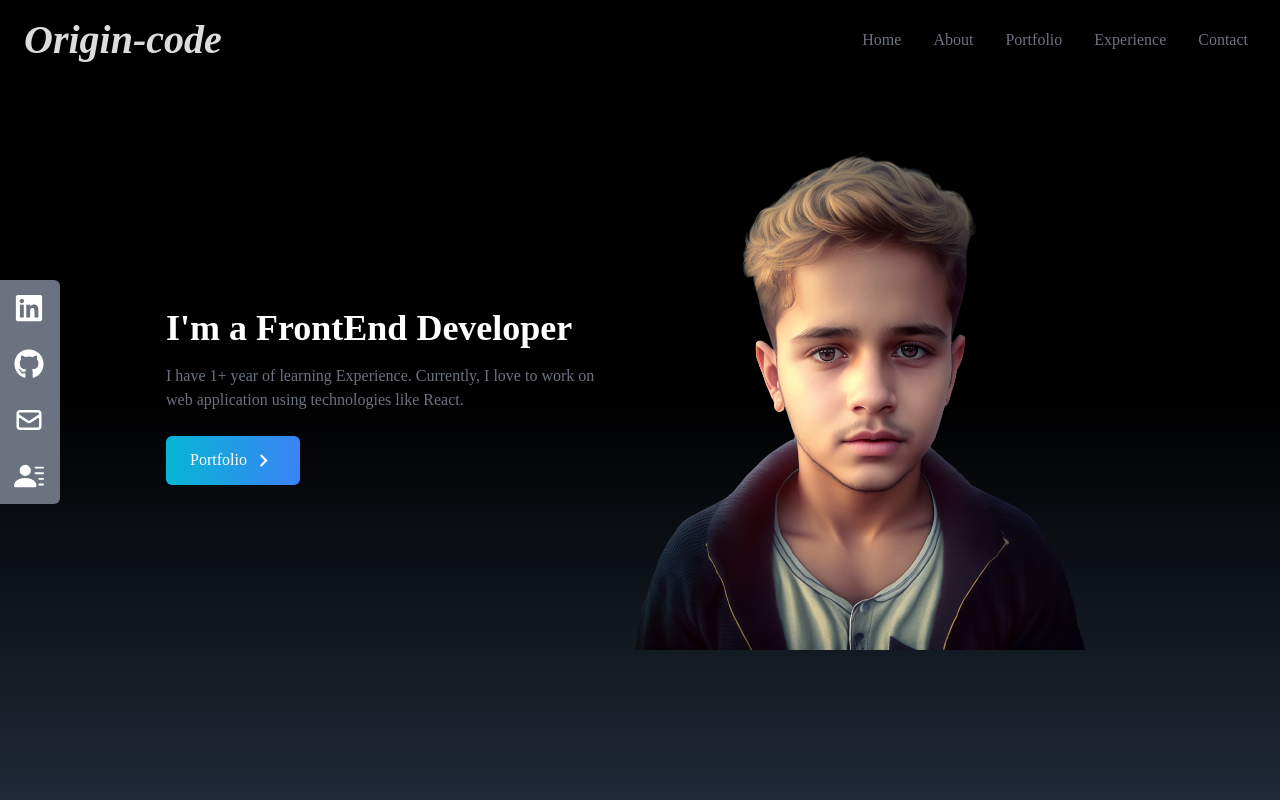
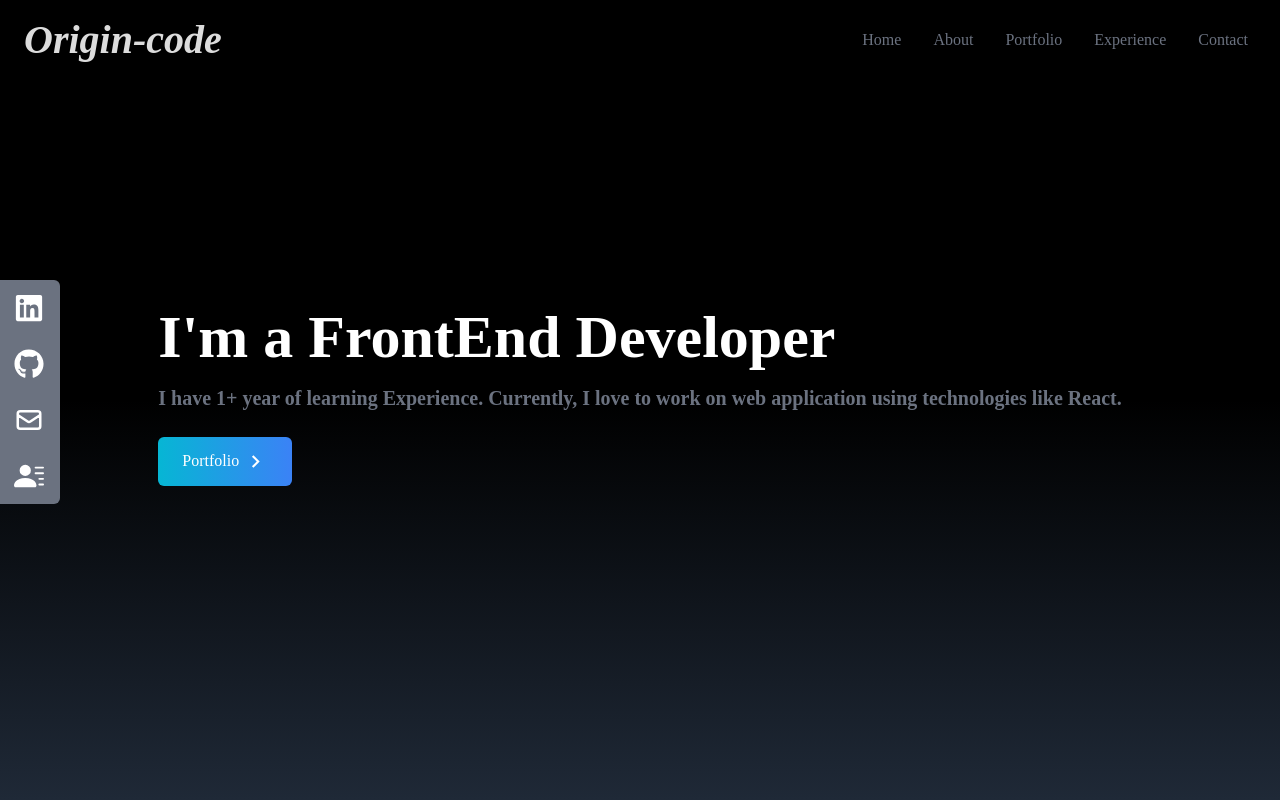
Before and after one commit to 0rigin-c0de/react-portfolio, a React (Vite) app: page / in a window 1280 px wide. Shown: the top 800 px of the page. Built offline with nearby package versions, Linux system fonts and the light colour scheme.

Commit message:
initial-commit

```diff
--- a/src/components/Home.jsx
+++ b/src/components/Home.jsx
@@ -1,7 +1,7 @@
 import React from "react";
-import HeroImage from "../assets/heroImage.png";
 import { MdOutlineKeyboardArrowRight } from 'react-icons/md';
 import { Link } from "react-scroll";
+import '../index.css'
 
 const Home = () => {
   return (
@@ -11,10 +11,10 @@ const Home = () => {
     >
       <div className="max-w-screen-lg mx-auto flex flex-col items-center justify-center h-full px-4 md:flex-row">
         <div className="flex flex-col justify-center h-full">
-          <h2 className="text-4xl sm:text-4xl font-bold text-white">
+          <h2 className=" text-bold sm:text-6xl font-bold text-white">
             I'm a FrontEnd Developer
           </h2>
-          <p className="text-gray-500 py-4 max-w-md">
+          <p className="text text-justify font-bold text-gray-500 py-4 pt-4">
             I have 1+ year of learning Experience. Currently,
             I love to work on web application using technologies like React.
           </p>
@@ -33,14 +33,6 @@ const Home = () => {
             </Link>
           </div>
         </div>
-
-        <div>
-          <img
-            src={HeroImage}
-            alt="my profile"
-            className="rounded-2xl mx-auto w-2/3 md:w-full"
-          />
-        </div>
       </div>
     </div>
   );
--- a/src/index.css
+++ b/src/index.css
@@ -7,6 +7,7 @@
 
 * {
   font-family: cursive;
+  font-size: 16px;
 }
 
 @layer base {
@@ -53,3 +54,7 @@
   color: gainsboro;
   font-size: medium;
 }
+
+.text {
+  font-size: 20px;
+}
```
